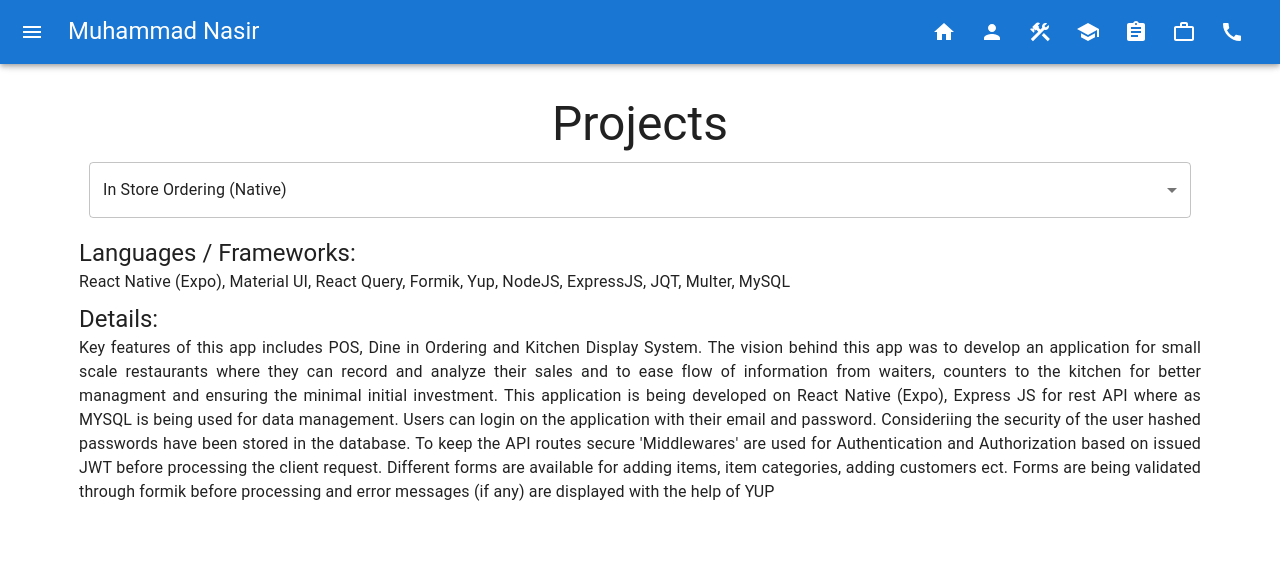
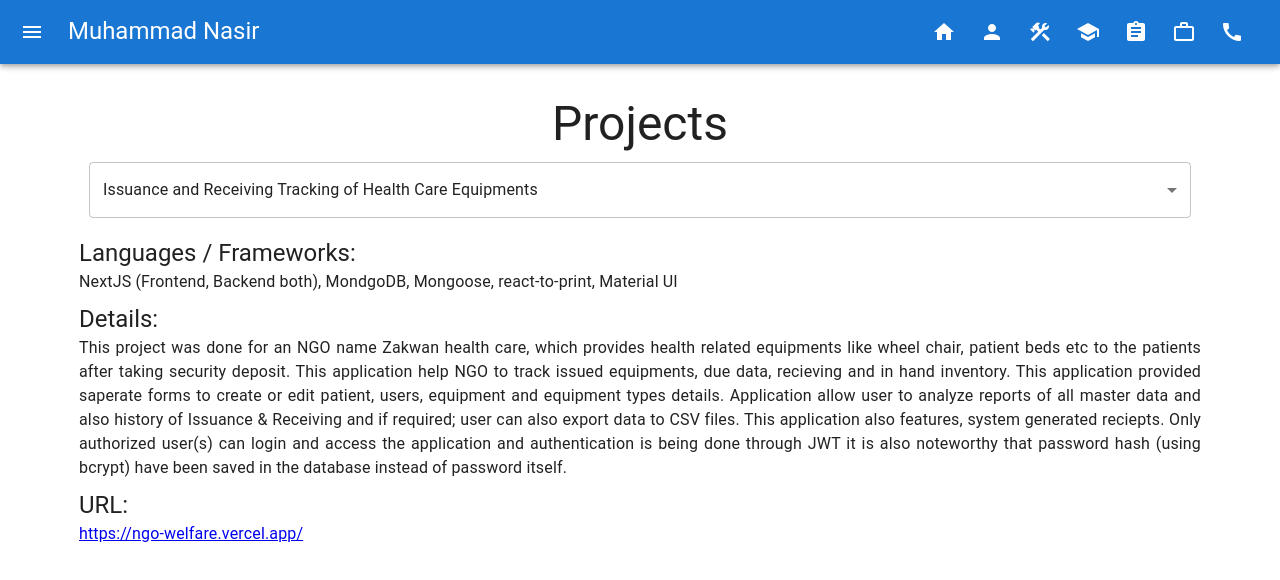
Before and after one commit to NasirKhatri/my-portfolio, a Next.js app: page /projects in a window 1280 px wide. Shown: the top 580 px of the page. Built offline with nearby package versions, Linux system fonts and the light colour scheme.

Commit message:
Updated due to job change

```diff
--- a/src/app/page.tsx
+++ b/src/app/page.tsx
@@ -18,8 +18,8 @@ export default function Home() {
             <Box sx={{ maxWidth: "500px" }}>
               <Typography variant="h3" color="primary.light">Hi!</Typography>
               <Typography variant="h3">I'm Nasir,</Typography>
-              <Typography variant="h3">Full-Stack Developer</Typography>
-              <Typography variant="body1" sx={{ marginTop: { xs: "10px", sm: "25px" }, marginBottom: { xs: "15px", sm: "25px" }, textAlign: "justify" }}>I am a MERN Stack Developer, I work with ReactJS, React Native, NextJS, NodeJS, ExpressJS, MongoDB etc to develop web and mobile applications. Also carrying experience to work with third party libraries like MUI, Formik, Yup, Mongoose and many more. </Typography>
+              <Typography variant="h3">Front End Developer</Typography>
+              <Typography variant="body1" sx={{ marginTop: { xs: "10px", sm: "25px" }, marginBottom: { xs: "15px", sm: "25px" }, textAlign: "justify" }}>I am a Muhammad Nasir, currently associated with VeeOne Health as a Front End Developer, working on Angular based application. In addition i have also worked on ReactJS, React Native, NextJS, NodeJS, ExpressJS, MongoDB etc to develop portfolio web and mobile applications.</Typography>
               <a href="/static/MuhammadNasir.pdf" download><Button variant="outlined" startIcon={<DownloadIcon />} sx={{ marginRight: "10px", marginBottom: { xs: "25px", sm: "inherit" } }}>Resume</Button></a>
               <Button variant="contained" startIcon={<CallIcon />} href="/contact" sx={{ marginBottom: { xs: "25px", sm: "inherit" } }}>Contact</Button>
             </Box>
--- a/src/app/projects/page.tsx
+++ b/src/app/projects/page.tsx
@@ -4,6 +4,7 @@ import data from "../../data.json";
 import PageBody from "@/components/PageLayouts";
 import PageHeading from "@/components/PageHeading";
 import { useState } from "react";
+import Link from "next/link";
 
 const ProjectsDetails = data.Projects;
 
@@ -51,6 +52,18 @@ export default function Projects() {
             <Typography variant="h5">Details:</Typography>
             <Typography variant="body1">{project[0].Details}</Typography>
           </Grid>
+          {
+            project[0].URL ?
+            <Grid flexGrow={1}  sx={{marginTop: "10px"}}>
+            <Typography variant="h5">URL:</Typography>
+            <Typography variant="body1">
+              <Link href={project[0].URL} target="blank">
+                {project[0].URL}
+              </Link>
+            </Typography>
+          </Grid> :
+          <></>
+          }
         </Grid>
       </Grid>
     </PageBody>
--- a/src/data.json
+++ b/src/data.json
@@ -13,6 +13,12 @@
                 "experience": "2 Years",
                 "Projects": "1 Project",
                 "Level": 3.5
+            },
+            {
+                "name": "Angular",
+                "experience": "Oct'23 - Present",
+                "Projects": "1 Project",
+                "Level": 3
             },
             {
                 "name": "NextJS",
@@ -54,6 +60,12 @@
     {
         "scope": "Libraries",
         "languages": [
+            {
+                "name": "RxJS",
+                "experience": "Oct'23 - Present",
+                "Projects": "1 Projects",
+                "Level": 2.5
+            },
             {
                 "name": "Material UI",
                 "experience": "1 Year",
@@ -109,8 +121,16 @@
 ],
 "Projects": [
     {
+        "ProjectTitle": "Issuance and Receiving Tracking of Health Care Equipments",
+        "Frameworks": "NextJS (Frontend, Backend both), MondgoDB, Mongoose, react-to-print, Material UI",
+        "Details": "This project was done for an NGO name Zakwan health care, which provides health related equipments like wheel chair, patient beds etc to the patients after taking security deposit. This application help NGO to track issued equipments, due data, recieving and in hand inventory. This application provided saperate forms to create or edit patient, users, equipment and equipment types details. Application allow user to analyze reports of all master data and also history of Issuance & Receiving and if required; user can also export data to CSV files. This application also features, system generated reciepts. Only authorized user(s) can login and access the application and authentication is being done through JWT it is also noteworthy that password hash (using bcrypt) have been saved in the database instead of password itself.",
+        "URL": "https://ngo-welfare.vercel.app/",
+        "GithupLink": "",
+        "pictures": [{}]
+    },
+    {
         "ProjectTitle": "In Store Ordering (Native)",
-        "Frameworks": "React Native (Expo), Material UI, React Query, Formik, Yup, NodeJS, ExpressJS, JQT, Multer, MySQL",
+        "Frameworks": "React Native (Expo), Material UI, React Query, Formik, Yup, NodeJS, ExpressJS, JWT, Multer, MySQL",
         "Details": "Key features of this app includes POS, Dine in Ordering and Kitchen Display System. The vision behind this app was to develop an application for small scale restaurants where they can record and analyze their sales and to ease flow of information from waiters, counters to the kitchen for better managment and ensuring the minimal initial investment. This application is being developed on React Native (Expo), Express JS for rest API where as MYSQL is being used for data management. Users can login on the application with their email and password. Consideriing the security of the user hashed passwords have been stored in the database. To keep the API routes secure 'Middlewares' are used for Authentication and Authorization based on issued JWT before processing the client request. Different forms are available for adding items, item categories, adding customers ect. Forms are being validated through formik before processing and error messages (if any) are displayed with the help of YUP",
         "GithupLink": "",
         "pictures": [{
```
Also changed, not shown: src/app/about/page.tsx (+16 -7 lines), src/app/experience/page.tsx (+11 -1 lines), 1 other file (tests, documents, lock files or other folders).
